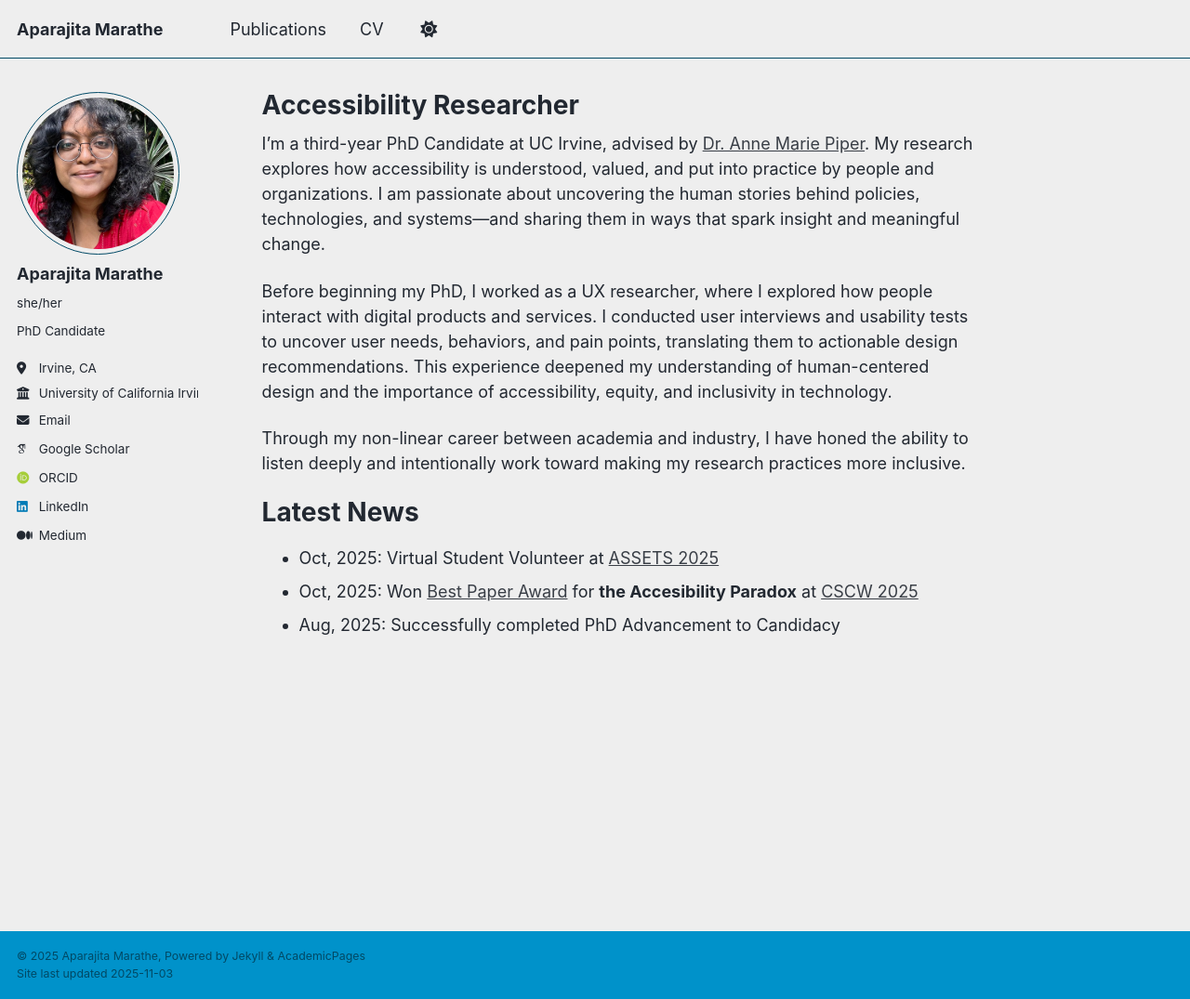
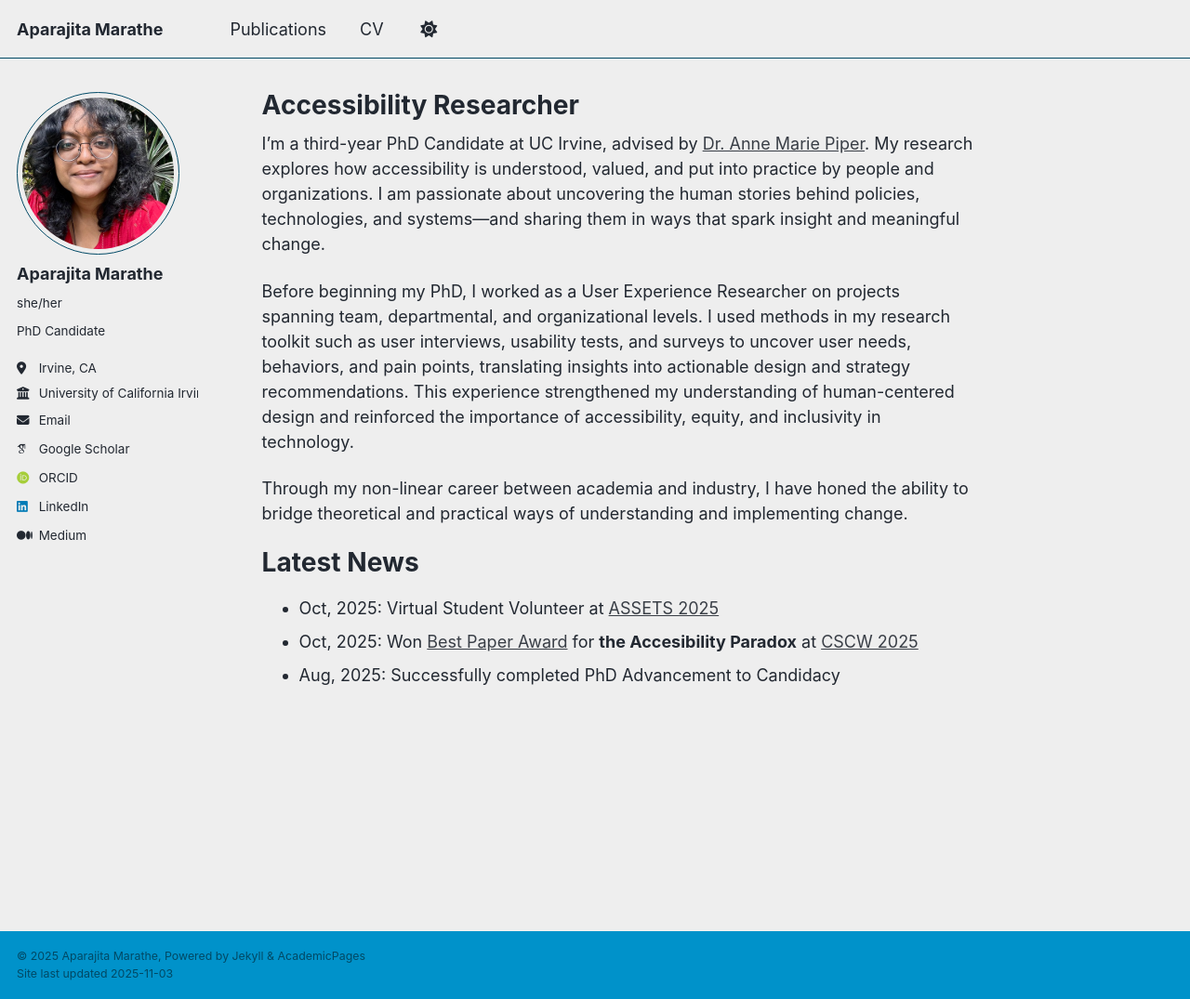
Before and after one commit to aparajitamarathe/aparajitamarathe.github.io, a Jekyll site: the page built from _pages/about.md, in a window 1280 px wide and 1075 px high. Shown: the whole window at 93% size. Built offline with Jekyll 4.4.1, drawn with Linux system fonts in a browser that asks for light colours; some web fonts are replaced.

Commit message:
Revise about page content for clarity and detail
Updated the description of previous work experience and refined the narrative on research practices.

```diff
--- a/_pages/about.md
+++ b/_pages/about.md
@@ -9,9 +9,9 @@ redirect_from:
 
 I’m a third-year PhD Candidate at UC Irvine, advised by [Dr. Anne Marie Piper](https://ics.uci.edu/~ampiper/). My research explores how accessibility is understood, valued, and put into practice by people and organizations. I am passionate about uncovering the human stories behind policies, technologies, and systems—and sharing them in ways that spark insight and meaningful change.
 
-Before beginning my PhD, I worked as a UX researcher, where I explored how people interact with digital products and services. I conducted user interviews and usability tests to uncover user needs, behaviors, and pain points, translating them to actionable design recommendations. This experience deepened my understanding of human-centered design and the importance of accessibility, equity, and inclusivity in technology.
+Before beginning my PhD, I worked as a User Experience Researcher on projects spanning team, departmental, and organizational levels. I used methods in my research toolkit such as user interviews, usability tests, and surveys to uncover user needs, behaviors, and pain points, translating insights into actionable design and strategy recommendations. This experience strengthened my understanding of human-centered design and reinforced the importance of accessibility, equity, and inclusivity in technology.
 
-Through my non-linear career between academia and industry, I have honed the ability to listen deeply and intentionally work toward making my research practices more inclusive.
+Through my non-linear career between academia and industry, I have honed the ability to bridge theoretical and practical ways of understanding and implementing change.
 
 Latest News
 ======
```
